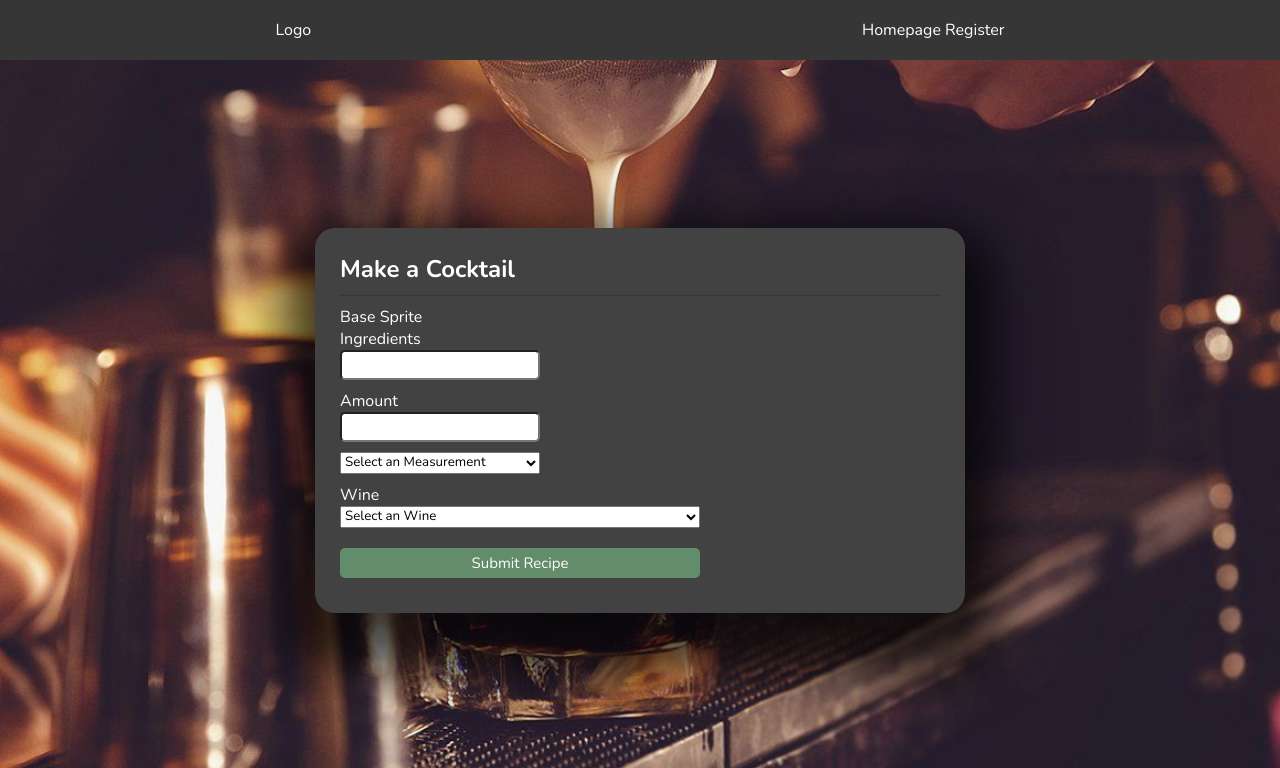
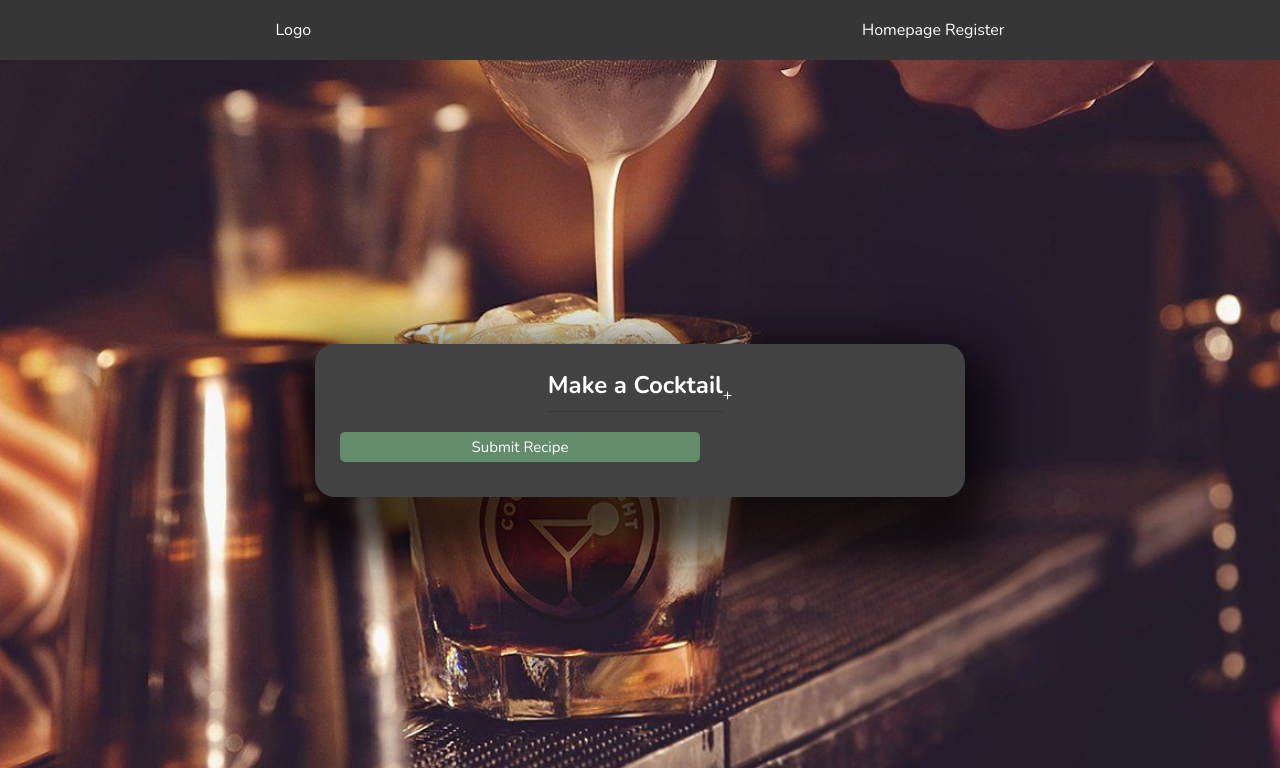
Before and after one commit to AlixNom/BTEC---Mocktail-Recipe-Website, a PHP site: page /submit-mocktail.php in a window 1280 px wide. Shown: the top 768 px of the page. Run offline with PHP 8.4, Linux system fonts and the light colour scheme.

Commit message:
submit syle.css

```diff
--- a/php/style.css
+++ b/php/style.css
@@ -224,3 +224,8 @@ body , html {
   justify-content: space-between;
   flex-direction: column;
 }
+.wrap{
+  display: flex;
+  justify-content: center;
+  align-items: center;
+}
--- a/php/submit-mocktail.php
+++ b/php/submit-mocktail.php
@@ -20,36 +20,15 @@
 
     <div class='login'>
             <div class='form form-box'>
+                <div class='wrap'>
                 <h3>Make a Cocktail</h3>
+                <a href="#" class="add">&plus;</a>
+                </div>
                 <form action='' method='post'>
-                    <div class="recipe-field recipe-input" id="combobox-1">
-                        <label for="sprite">Base Sprite</label>
-                            <div class='recipe-field recipe-input'>
-                                <label for='ingredients'>Ingredients</label>
-                                <input type='text' name='ingredients' id='ingredients' required>
-                            </div>
-                            <div class='recipe-field recipe-input'>
-                                <label for='amount'>Amount</label>
-                                <input type='text' name='amount' id='amount' required>
-                            </div>
-                            <select id ="unit" required>
-                                <option value="">Select an Measurement</option>
-                                <option value="option1">Ounce</option>
-                                <option value="option2">ml</option>
-                            </select>
-                    </div>
-                    <div class="field input" id="combobox-2">
-                        <label for="sprite">Wine</label>
-                        <select name="combobox-2" onchange="addComboBox(this)">
-                            <option value="">Select an Wine</option>
-                            <option value="option1">Dry White Wine</option>
-                            <option value="option2">Red Wine</option>
-                            <option value="option3">Sherry</option>
-                        </select>
-                    </div>
-                    <div class='field'>
-                        <input type='submit' name='submit' class='button'value='Submit Recipe' required>
-                    </div>
+
+                <div class='field'>
+                    <input type='submit' name='submit' class='button'value='Submit Recipe' required>
+                </div>
                 </form>
             </div>
         </div>
```
